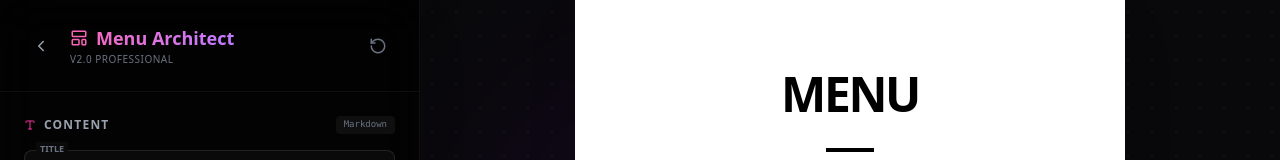
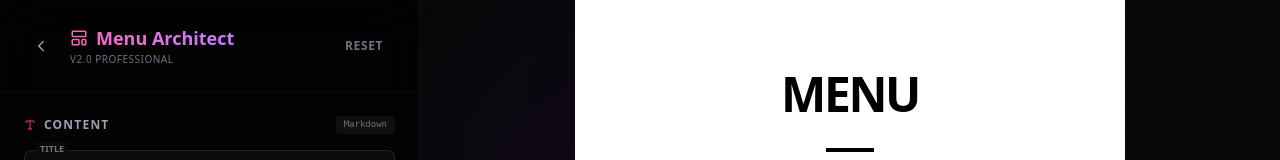
Before and after one commit to Dianute/event-tracker, a Next.js app in the folder web-app/: page /menu-test in a window 1280 px wide. Shown: the top 160 px of the page. Built offline with nearby package versions, Linux system fonts and the light colour scheme; no server answers.

Commit message:
Update page.tsx

```diff
--- a/web-app/app/menu-test/page.tsx
+++ b/web-app/app/menu-test/page.tsx
@@ -35,7 +35,7 @@ Banana Bread - $4`);
     const [isSaving, setIsSaving] = useState(false);
 
     const handleReset = () => {
-        if (!confirm("Reset all changes to default? This cannot be undone.")) return;
+        // if (!confirm("Reset all changes to default? This cannot be undone.")) return; (Removed as requested)
         setRawText(`Brunch Vibes
 Avocado Toast - $12
 Acai Bowl - $14
@@ -262,10 +262,9 @@ Banana Bread - $4`);
                     </div>
                     <button
                         onClick={handleReset}
-                        className="p-2 text-gray-500 hover:text-red-400 hover:bg-white/5 rounded-lg transition-colors"
-                        title="Reset to Default"
+                        className="px-3 py-1.5 text-xs font-bold text-gray-500 hover:text-red-400 hover:bg-white/5 rounded-lg transition-colors uppercase tracking-wider"
                     >
-                        <RotateCcw size={18} />
+                        RESET
                     </button>
                 </div>
 
```
